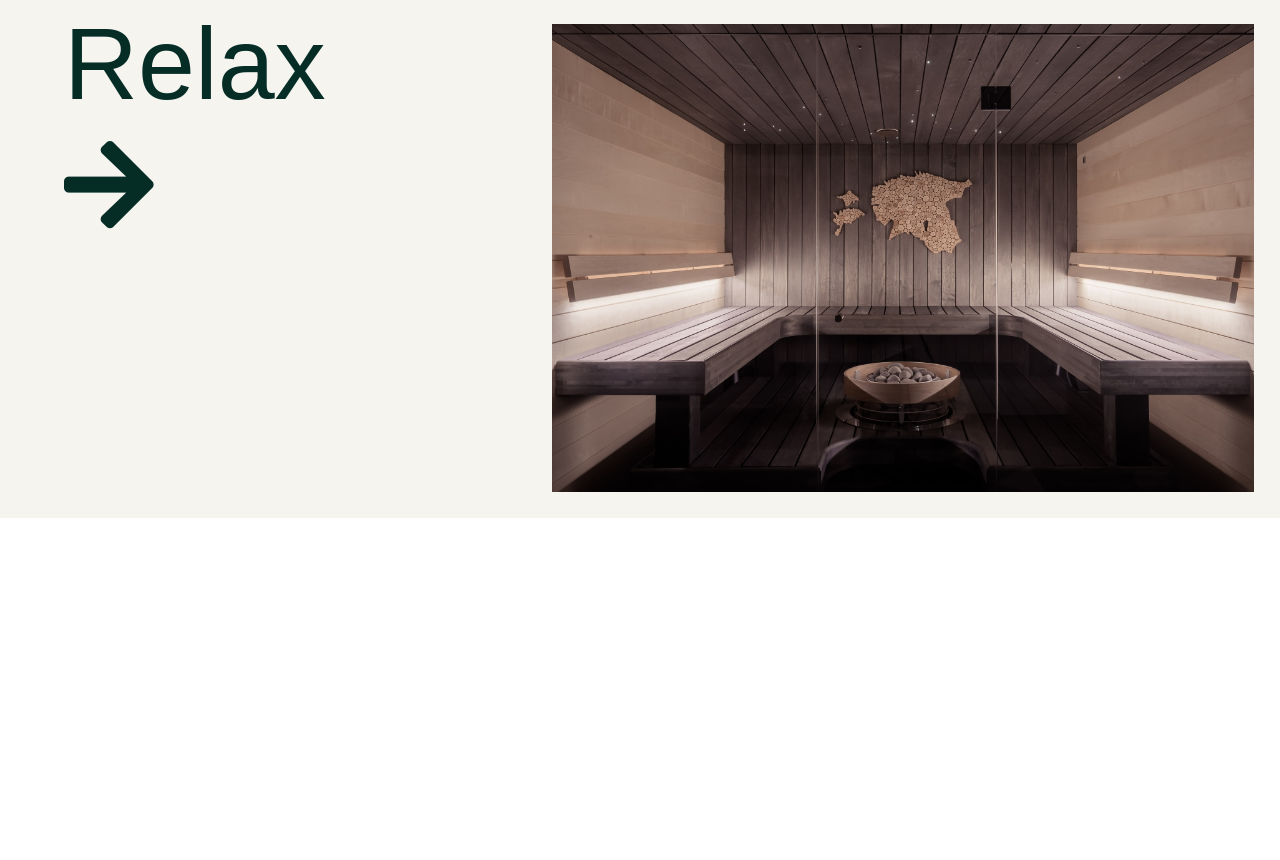
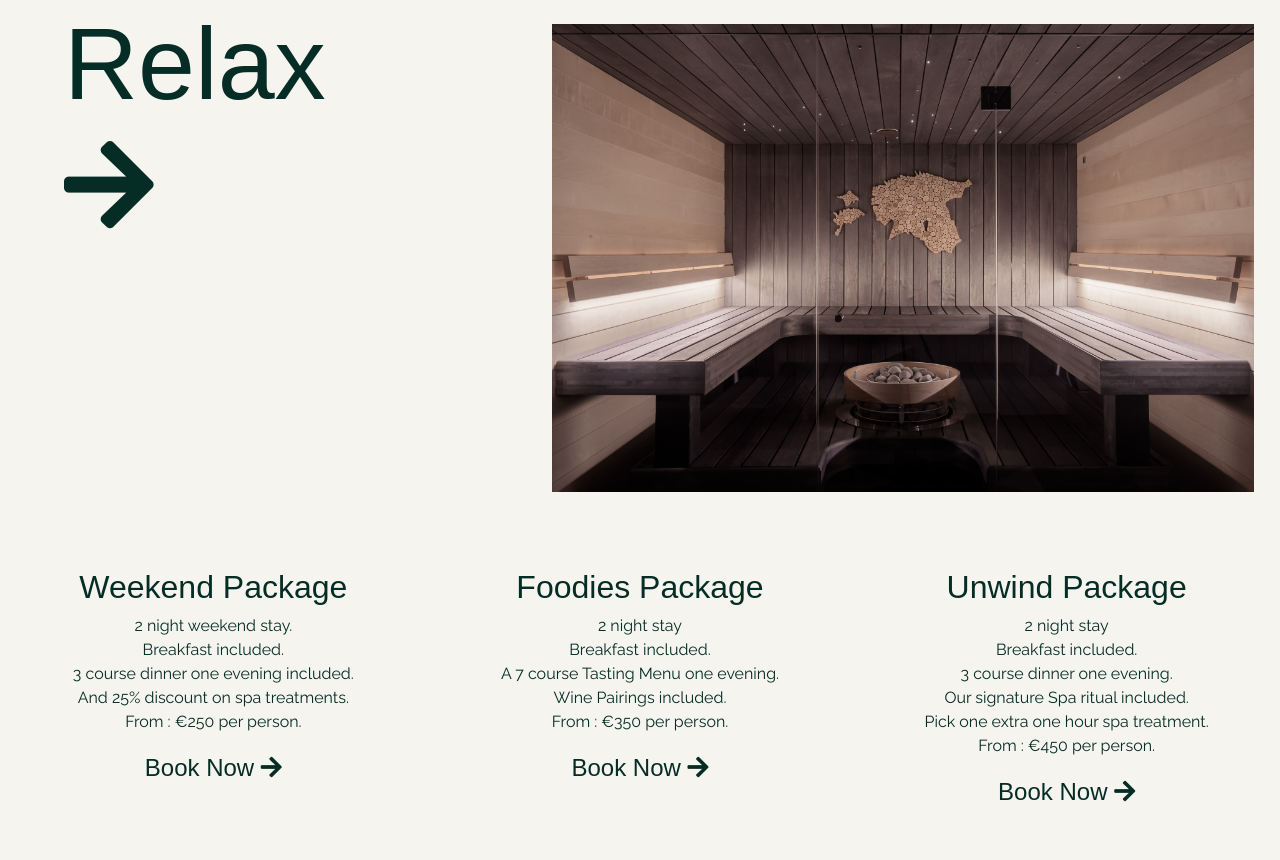
Before and after one commit to BrianWhelanDublin/milestone-project-1, a plain HTML site: page index.html in a window 1280 px wide. Shown: the part 2402-3262 px from the top of the page. Before the commit the page ends 2920 px from the top, so only its background shows below. Drawn offline with nearby package versions, Linux system fonts and the light colour scheme; a web font is replaced by a local one.

Commit message:
added packages section and styled it in css

```diff
--- a/assets/css/style.css
+++ b/assets/css/style.css
@@ -227,3 +227,17 @@ a:hover,
     right: 5%;
     top: 1%;
 }
+
+/* Packages Section*/
+
+.packages-col {
+    display: block;
+    margin: 50px auto;
+}
+
+.packages-text h2,
+.packages-text p,
+.packages-text a {
+    display: block;
+    text-align: center;
+}
--- a/index.html
+++ b/index.html
@@ -1,23 +1,16 @@
 <!DOCTYPE html>
 <html lang="en">
+
 <head>
 	<meta charset="UTF-8" />
 	<meta name="viewport" content="width=device-width, initial-scale=1.0" />
 	<title>Milestone Project 1 The Oslo Hotel</title>
 	<!--Bootstrap-->
-    <link
-      rel="stylesheet"
-      href="https://stackpath.bootstrapcdn.com/bootstrap/4.5.2/css/bootstrap.min.css"
-      integrity="sha384-JcKb8q3iqJ61gNV9KGb8thSsNjpSL0n8PARn9HuZOnIxN0hoP+VmmDGMN5t9UJ0Z"
-      crossorigin="anonymous"
-    />
+	<link rel="stylesheet" href="https://stackpath.bootstrapcdn.com/bootstrap/4.5.2/css/bootstrap.min.css"
+		integrity="sha384-JcKb8q3iqJ61gNV9KGb8thSsNjpSL0n8PARn9HuZOnIxN0hoP+VmmDGMN5t9UJ0Z" crossorigin="anonymous" />
 	<!--Font Awsome-->
-    <link
-      rel="stylesheet"
-      href="https://use.fontawesome.com/releases/v5.14.0/css/all.css"
-      integrity="sha384-HzLeBuhoNPvSl5KYnjx0BT+WB0QEEqLprO+NBkkk5gbc67FTaL7XIGa2w1L0Xbgc"
-      crossorigin="anonymous"
-    />
+	<link rel="stylesheet" href="https://use.fontawesome.com/releases/v5.14.0/css/all.css"
+		integrity="sha384-HzLeBuhoNPvSl5KYnjx0BT+WB0QEEqLprO+NBkkk5gbc67FTaL7XIGa2w1L0Xbgc" crossorigin="anonymous" />
 	<!--Css stylesheet-->
 	<link rel="stylesheet" type="text/css" href="assets/css/style.css" />
 </head>
@@ -41,9 +34,7 @@
 			<div class="collapse navbar-collapse" id="navbarSupportedContent">
 				<ul class="navbar-nav">
 					<li class="nav-item active">
-              <a class="nav-link" href="#main-heading-section"
-                >Home<span class="sr-only">(current)</span></a
-              >
+						<a class="nav-link" href="#main-heading-section">Home<span class="sr-only">(current)</span></a>
 					</li>
 					<li class="nav-item">
 						<a class="nav-link" href="sleep.html">Sleep</a>
@@ -82,19 +73,13 @@
 							<h1 class="title dk-green-text">The Oslo</h1>
 							<h2 class="sub-heading dk-green-text">Hotel</h2>
 							<p class="main-section-arrow">
-                  <a
-                    class="down-arrow-link dk-green-text"
-                    href="#about-section"
-                  >
+								<a class="down-arrow-link dk-green-text" href="#about-section">
 									<i class="fas fa-arrow-down" aria-hidden="true"></i>
 									<span class="sr-only">link to about section.</span>
 								</a>
 							</p>
 							<div class="d-lg-none main-booking-btn-container">
-                  <a
-                    href="booking-form.html"
-                    class="booking-link main-booking-link"
-                  >
+								<a href="booking-form.html" class="booking-link main-booking-link">
 									Book Now
 									<i class="fas fa-arrow-right" aria-hidden="true"></i>
 								</a>
@@ -203,7 +188,55 @@
 	</section>
 
 	<!--Packages Section-->
-    <section id="packages-section"></section>
+	<section id="packages-section">
+		<div class="container-fluid packages-container">
+			<div class="row packages-row dk-green-text stone-background">
+				<div class="col-12 col-md-4 packages-col">
+					<div class="packages-text">
+						<h2>Weekend Package</h2>
+						<p>2 night weekend stay.
+							<br>Breakfast included.
+							<br>3 course dinner one evening included.
+							<br>And 25% discount on spa treatments.
+							<br>From : €250 per person.</p>
+							<a href="# " class="booking-link packages-link">
+								Book Now
+								<i class="fas fa-arrow-right" aria-hidden="true"></i>
+							</a>
+					</div>
+				</div>
+				<div class="col-12 col-md-4 packages-col">
+					<div class="packages-text">
+						<h2>Foodies Package</h2>
+						<p>2 night stay
+							<br>Breakfast included.
+							<br>A 7 course Tasting Menu one evening.
+							<br>Wine Pairings included.
+							<br>From : €350 per person.</p>
+							<a href="# " class="booking-link packages-link">
+								Book Now
+								<i class="fas fa-arrow-right" aria-hidden="true"></i>
+							</a>
+					</div>
+				</div>
+				<div class="col-12 col-md-4 packages-col">
+					<div class="packages-text">
+						<h2>Unwind Package</h2>
+						<p>2 night stay
+							<br>Breakfast included.
+							<br>3 course dinner one evening.
+							<br>Our signature Spa ritual included.
+							<br>Pick one extra one hour spa treatment.
+							<br>From : €450 per person.</p>
+							<a href="# " class="booking-link packages-link">
+								Book Now
+								<i class="fas fa-arrow-right" aria-hidden="true"></i>
+							</a>
+					</div>
+				</div>
+			</div>
+		</div>
+	</section>
 
 	<!--Plan section-->
 	<section id="plan-section"></section>
@@ -212,26 +245,15 @@
 	<footer id="footer-section"></footer>
 
 	<!--Bootstrap-->
-    <script
-      src=" https://code.jquery.com/jquery-3.5.1.slim.min.js "
-      integrity="
-     sha384-DfXdz2htPH0lsSSs5nCTpuj/zy4C+OGpamoFVy38MVBnE+IbbVYUew+OrCXaRkfj "
-      crossorigin="
-     anonymous "
-    ></script>
-    <script
-      src=" https://cdn.jsdelivr.net/npm/popper.js@1.16.1/dist/umd/popper.min.js "
-      integrity="
-     sha384-9/reFTGAW83EW2RDu2S0VKaIzap3H66lZH81PoYlFhbGU+6BZp6G7niu735Sk7lN "
-      crossorigin="
-     anonymous "
-    ></script>
-    <script
-      src=" https://stackpath.bootstrapcdn.com/bootstrap/4.5.2/js/bootstrap.min.js "
-      integrity="
-     sha384-B4gt1jrGC7Jh4AgTPSdUtOBvfO8shuf57BaghqFfPlYxofvL8/KUEfYiJOMMV+rV "
-      crossorigin="
-     anonymous "
-    ></script>
+	<script src=" https://code.jquery.com/jquery-3.5.1.slim.min.js " integrity="
+     sha384-DfXdz2htPH0lsSSs5nCTpuj/zy4C+OGpamoFVy38MVBnE+IbbVYUew+OrCXaRkfj " crossorigin="
+     anonymous "></script>
+	<script src=" https://cdn.jsdelivr.net/npm/popper.js@1.16.1/dist/umd/popper.min.js " integrity="
+     sha384-9/reFTGAW83EW2RDu2S0VKaIzap3H66lZH81PoYlFhbGU+6BZp6G7niu735Sk7lN " crossorigin="
+     anonymous "></script>
+	<script src=" https://stackpath.bootstrapcdn.com/bootstrap/4.5.2/js/bootstrap.min.js " integrity="
+     sha384-B4gt1jrGC7Jh4AgTPSdUtOBvfO8shuf57BaghqFfPlYxofvL8/KUEfYiJOMMV+rV " crossorigin="
+     anonymous "></script>
 </body>
+
 </html>
```
Lines whose indentation alone changed are shown as unchanged.
